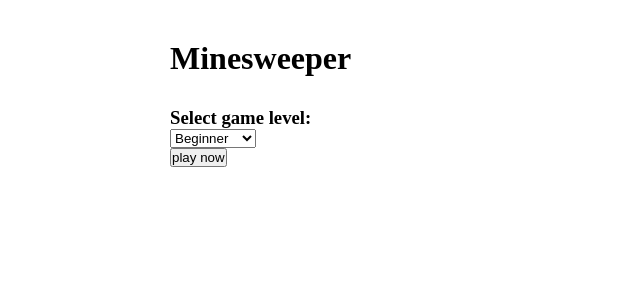
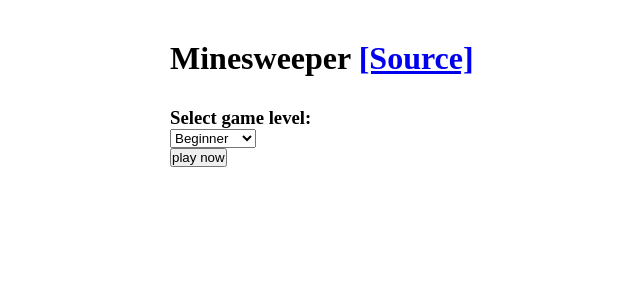
Before and after one commit to nghiepdev/minesweeper, a React (Create React App) app: page / in a window 1280 px wide. Shown: the top 300 px of the page, without its empty margins (220-860 px from the left). Built offline with nearby package versions, Linux system fonts and the light colour scheme.

Commit message:
Attach github link

```diff
--- a/src/App.js
+++ b/src/App.js
@@ -10,7 +10,15 @@ import Play from './routes/play';
 function App() {
   return (
     <div className="App">
-      <h1 className="App-header">Minesweeper</h1>
+      <h1 className="App-header">
+        Minesweeper{' '}
+        <a
+          href="https://github.com/nghiepit/mine-sweeper"
+          target="_blank"
+          rel="noopener noreferrer">
+          [Source]
+        </a>
+      </h1>
       <Provider {...stores}>
         <Router>
           <Switch>
--- a/src/components/Timer.jsx
+++ b/src/components/Timer.jsx
@@ -1,5 +1,7 @@
 import React, {useState, useEffect, memo} from 'react';
 import PropTypes from 'prop-types';
+
+import {secondsToTime} from '../helpers';
 
 const Timer = ({play, onPause}) => {
   const [seconds, setSeconds] = useState(0);
@@ -20,7 +22,7 @@ const Timer = ({play, onPause}) => {
     };
   }, [onPause, play, seconds]);
 
-  return <div>{seconds}</div>;
+  return <div>{secondsToTime(seconds)}</div>;
 };
 
 Timer.propTypes = {
```
